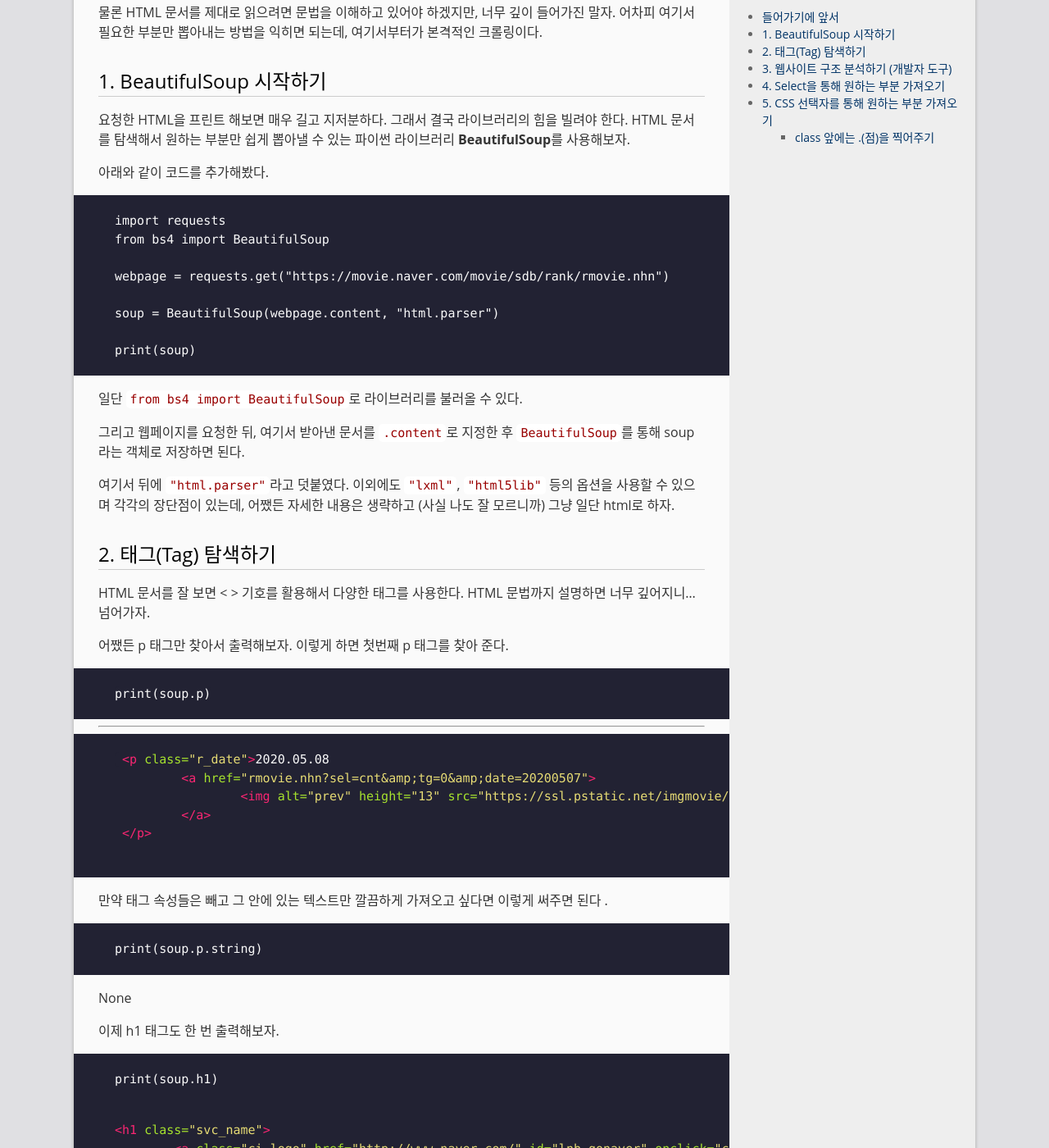
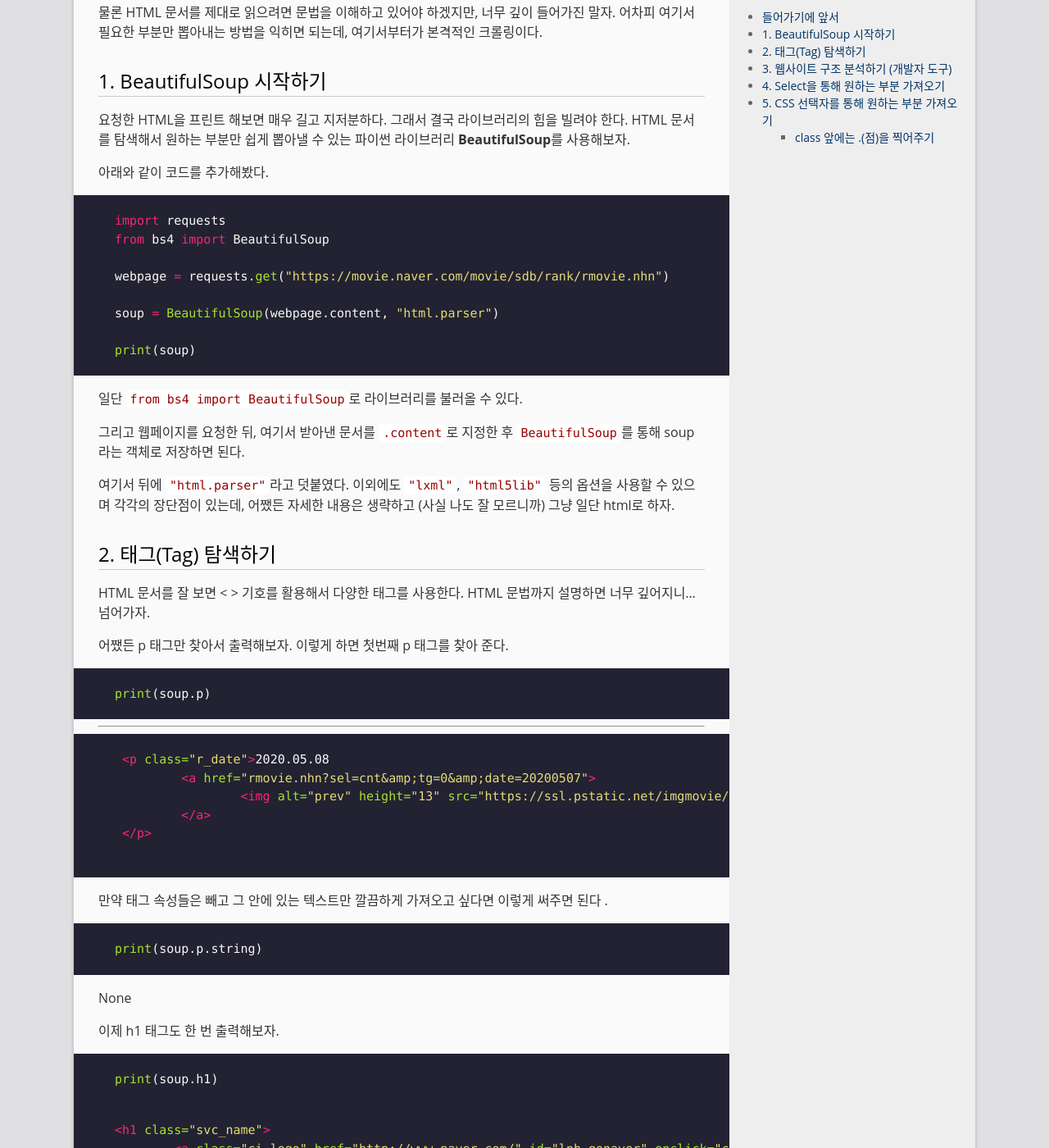
Before and after one commit to gnaud221/gnaud221.github.com, a Jekyll site: the page built from _posts/2020-05-02-movie.md, in a window 1280 px wide and 1400 px high, scrolled down 979 px. Shown: the whole window at 82% size. Built offline with Jekyll 4.4.1, drawn with Linux system fonts in a browser that asks for light colours.

Commit message:
Update 2020-05-02-movie.md

```diff
--- a/_posts/2020-05-02-movie.md
+++ b/_posts/2020-05-02-movie.md
@@ -42,7 +42,7 @@ print(webpage.text)
 요청한 HTML을 프린트 해보면 매우 길고 지저분하다. 그래서 결국 라이브러리의 힘을 빌려야 한다. HTML 문서를 탐색해서 원하는 부분만 쉽게 뽑아낼 수 있는 파이썬 라이브러리  **BeautifulSoup**를 사용해보자.
 
 아래와 같이 코드를 추가해봤다.
-~~~phthon
+~~~py
 import requests
 from bs4 import BeautifulSoup
 
@@ -64,7 +64,7 @@ print(soup)
  HTML 문서를 잘 보면 < > 기호를 활용해서 다양한 태그를 사용한다. HTML 문법까지 설명하면 너무 깊어지니… 넘어가자.
 
 어쨌든 p 태그만 찾아서 출력해보자. 이렇게 하면 첫번째 p 태그를 찾아 준다.
-~~~phthon
+~~~py
 print(soup.p)
 ~~~
 ---
@@ -78,14 +78,14 @@ print(soup.p)
  ~~~
 만약 태그 속성들은 빼고 그 안에 있는 텍스트만 깔끔하게 가져오고 싶다면 이렇게 써주면 된다 .
 
-~~~phthon
+~~~py
 print(soup.p.string)
 ~~~
 None
 
 이제 h1 태그도 한 번 출력해보자.
 
-~~~phthon
+~~~py
 print(soup.h1)
 ~~~
 
```
